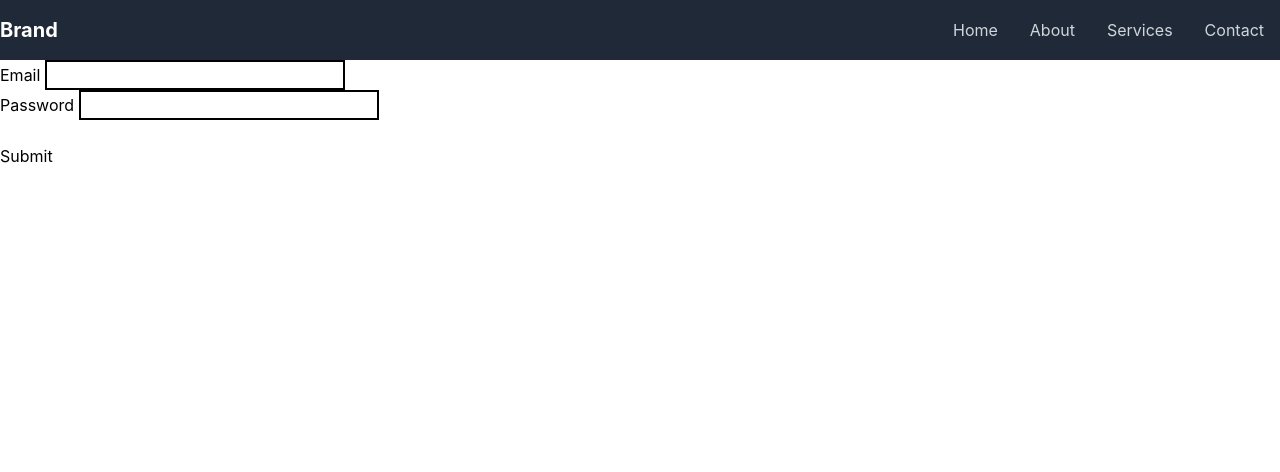
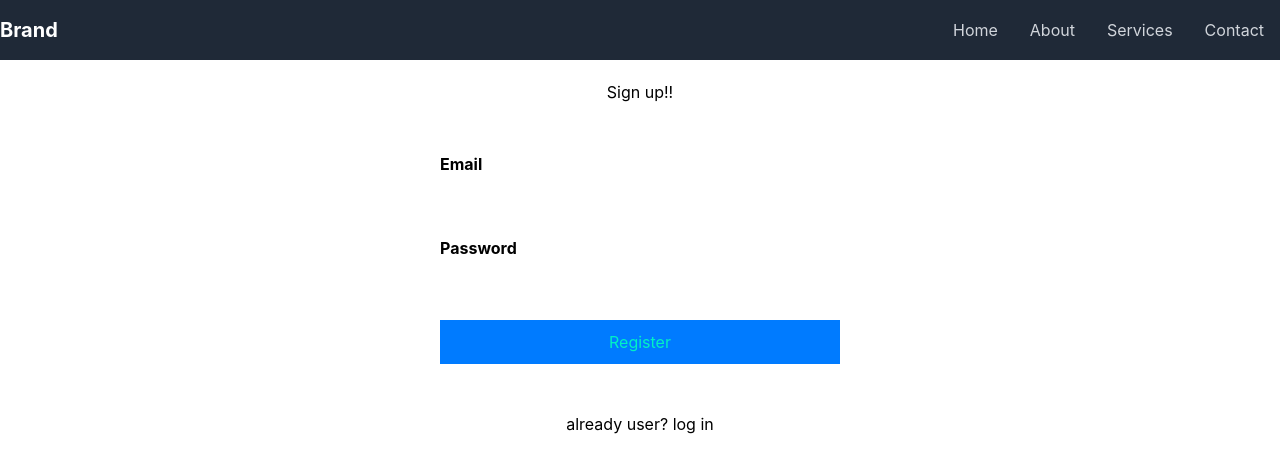
Before and after one commit to nayangupta0503/react-demo, a React (Create React App) app: page / in a window 1280 px wide. Shown: the top 472 px of the page. Built offline with nearby package versions, Linux system fonts and the light colour scheme.

Commit message:
css given

```diff
--- a/src/App.jsx
+++ b/src/App.jsx
@@ -1,44 +1,70 @@
-import React, { Component }  from 'react';
-import { db } from './firebase';
-import { collection, addDoc } from 'firebase/firestore';
-import './style/style.css';
+import React, { Component } from "react";
+import { db } from "./firebase";
+import { collection, query, where, getDocs, addDoc } from "firebase/firestore";
+import "./style/signup.css";
+import { useNavigate } from "react-router-dom";
+
 export default function App() {
-  const inputStyle = {
-  backgroundColor: '#fff', // White background
-  border: '2px solid #000', // Black border
-  padding: '10px', // Padding for space inside the input
-  fontSize: '16px', // Font size for readability
-  color: '#000', // Text color
-  outline: 'none', // Remove the default outline
-  width: '300px', // Increase width
-  height: '30px', // Remove the default outline
-};
+  const navigate = useNavigate();
 
   const submit = async (event) => {
     event.preventDefault();
-  const email = document.getElementById('email').value;
-  const password = document.getElementById('password').value;
+    const email = document.getElementById("email").value;
+    const password = document.getElementById("password").value;
 
     try {
-    // Add a new document in the "users" collection
-    await addDoc(collection(db, 'users'), {
+      // Create a query to check if the email already exists
+      const usersRef = collection(db, "users");
+      const q = query(usersRef, where("email", "==", email));
+      const querySnapshot = await getDocs(q);
+
+      if (!querySnapshot.empty) {
+        // If a document with the same email is found, alert the user and do not add the document
+        alert("A user with this email already exists.");
+      } else {
+        // If no document is found, proceed to add a new document
+        await addDoc(collection(db, "users"), {
           email: email,
           password: password,
         });
-    alert(`Email: ${email}\nPassword: ${password}\nData stored in Firestore.`);
+        alert("User added successfully.");
+        navigate("/login");
+      }
     } catch (e) {
-    console.error('Error adding document: ', e);
-    alert('Error storing data in Firestore.');
+      console.error("Error adding document: ", e);
+      alert("Error storing data in Firestore.");
     }
   };
 
   return (
-    <>
-    <form onSubmit={submit}>
-     Email <input style={inputStyle} type="email" id="email"/><br />
-     Password <input style={inputStyle} type="password" id="password"/><br /><br />
-     <button type='submit' id='submit'>Submit</button>
+    <div className="form-container">
+      <label>Sign up!!</label>
+      <br />
+      <br />
+      <form onSubmit={submit} className="register-form">
+        <div className="form-group">
+          <label>Email</label>
+          <input type="email" id="email"/>
+        </div>
+        <div className="form-group">
+        <label>Password</label>
+        <input
+          type="password"
+          id="password"
+        />
+        </div>
+        <button className="submit-button" type="submit" id="submit">
+          Register
+        </button>
       </form>
-    </>
-  )
+      <br />
+      <br />
+      <label>
+        already user?{" "}
+        <a href="/login">
+          <button>log in</button>
+        </a>
+      </label>
+    </div>
+  );
 }
--- a/src/index.js
+++ b/src/index.js
@@ -4,11 +4,13 @@ import './index.css';
 import App from './App';
 import About from './pages/about';
 import Navbar from './components/Navbar';
+import Login from './pages/LoginForm';
 import reportWebVitals from './reportWebVitals';
 import {
   createBrowserRouter,
   RouterProvider,
 } from "react-router-dom";
+import LoginForm from './pages/LoginForm';
 
 const router = createBrowserRouter([
   {
@@ -16,8 +18,8 @@ const router = createBrowserRouter([
     element: <App />,
   },
   {
-    path: "/save",
-    element: <App />,
+    path: "/login",
+    element: <Login />,
   },
   {
     path: "/about",
--- /dev/null
+++ b/src/pages/LoginForm.jsx
@@ -0,0 +1,69 @@
+import React, { useState } from 'react';
+import { db } from '../firebase';
+import { collection, query, where, getDocs } from 'firebase/firestore';
+
+const LoginForm = () => {
+    const [email, setEmail] = useState('');
+    const [password, setPassword] = useState('');
+
+    const handleLogin = async (event) => {
+        event.preventDefault();
+
+        try {
+            // Create a query to check if the email and password match
+            const usersRef = collection(db, 'users');
+            const q = query(usersRef, where('email', '==', email), where('password', '==', password));
+            const querySnapshot = await getDocs(q);
+
+            if (!querySnapshot.empty) {
+            // If a document is found, authentication is successful
+            alert('User authenticated successfully.');
+            } else {
+            // If no document is found, authentication fails
+            alert('Invalid email or password.');
+            }
+        } catch (e) {
+            console.error('Error querying Firestore: ', e);
+            alert('Error during authentication.');
+        }
+    };
+
+  return (
+    <div className='form-container'>
+      <h1>Login Form</h1><br /><br />
+      <form onSubmit={handleLogin} className='register-form'>
+        <div className='form-group'>
+          <label>
+            Email
+            <input
+              type="email"
+              value={email}
+              onChange={(e) => setEmail(e.target.value)}
+              required
+            />
+          </label>
+        </div>
+        <div className='form-group'>
+          <label>
+            Password
+            <input
+              type="password"
+              value={password}
+              onChange={(e) => setPassword(e.target.value)}
+              required
+            />
+          </label>
+        </div>
+        <button type="submit" className='submit-button'>Login</button>
+      </form><br /><br />
+      <label>
+        New User?
+        <a href="/">
+          <button>Register</button>
+        </a>
+      </label>
+    </div>
+  )
+}
+
+export default LoginForm
--- /dev/null
+++ b/src/style/signup.css
@@ -0,0 +1,46 @@
+/* src/RegisterForm.css */
+
+.form-container {
+    display: flex;
+    flex-direction: column;
+    align-items: center;
+    padding: 20px;
+  }
+
+  .register-form {
+    width: 100%;
+    max-width: 400px;
+    display: flex;
+    flex-direction: column;
+  }
+
+  .form-group {
+    margin-bottom: 15px;
+  }
+
+  .form-group label {
+    display: block;
+    margin-bottom: 5px;
+    font-weight: bold;
+  }
+
+  .form-group input {
+    width: 100%;
+    padding: 8px;
+    box-sizing: border-box;
+    font-size: 16px;
+  }
+
+  .submit-button {
+    padding: 10px 15px;
+    font-size: 16px;
+    background-color: #007BFF;
+    color: rgb(0, 241, 197);
+    border: none;
+    cursor: pointer;
+    transition: background-color 0.3s ease;
+  }
+
+  .submit-button:hover {
+    background-color: #0056b3;
+  }
```
Lines whose indentation alone changed are shown as unchanged.
